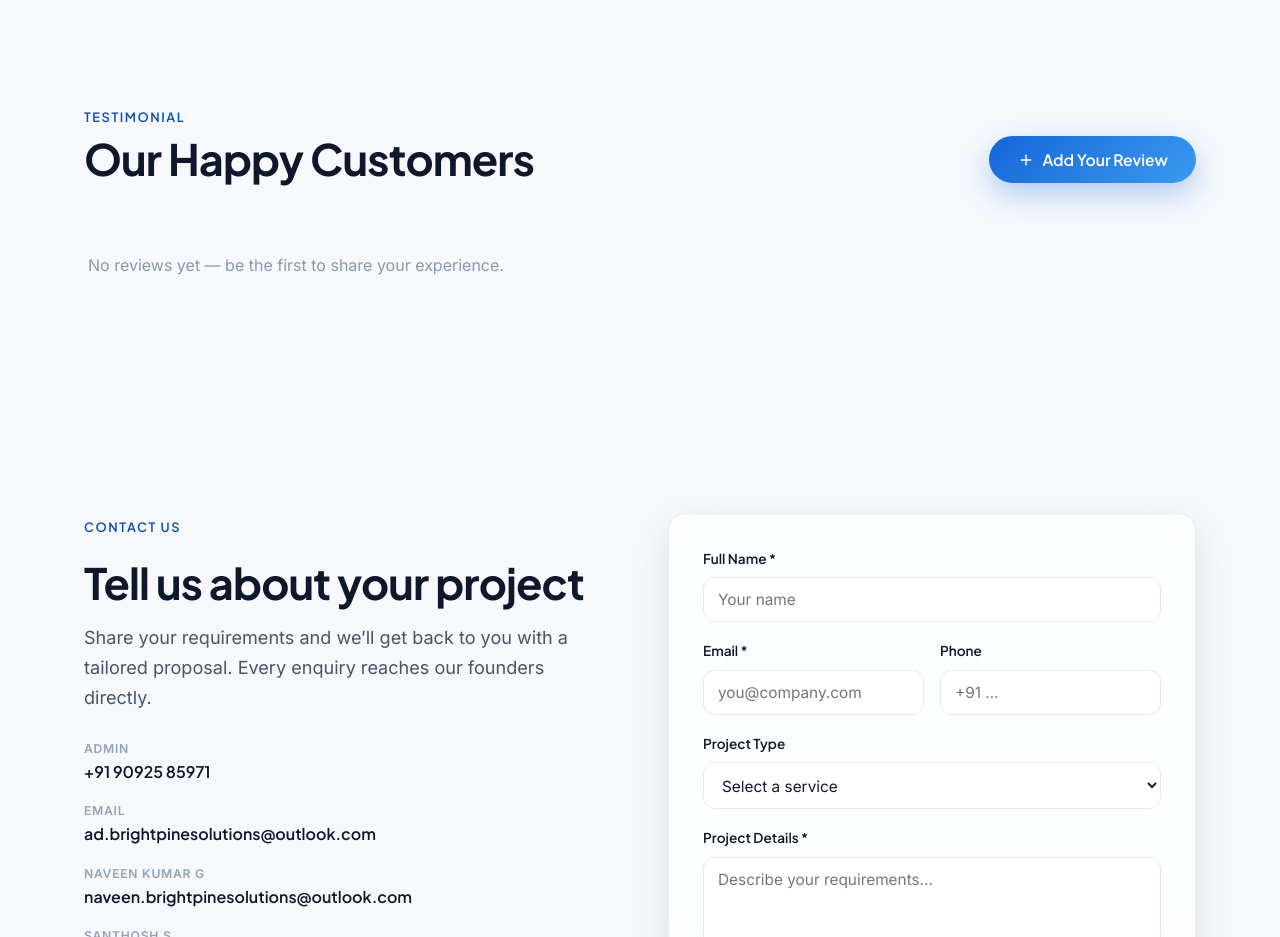
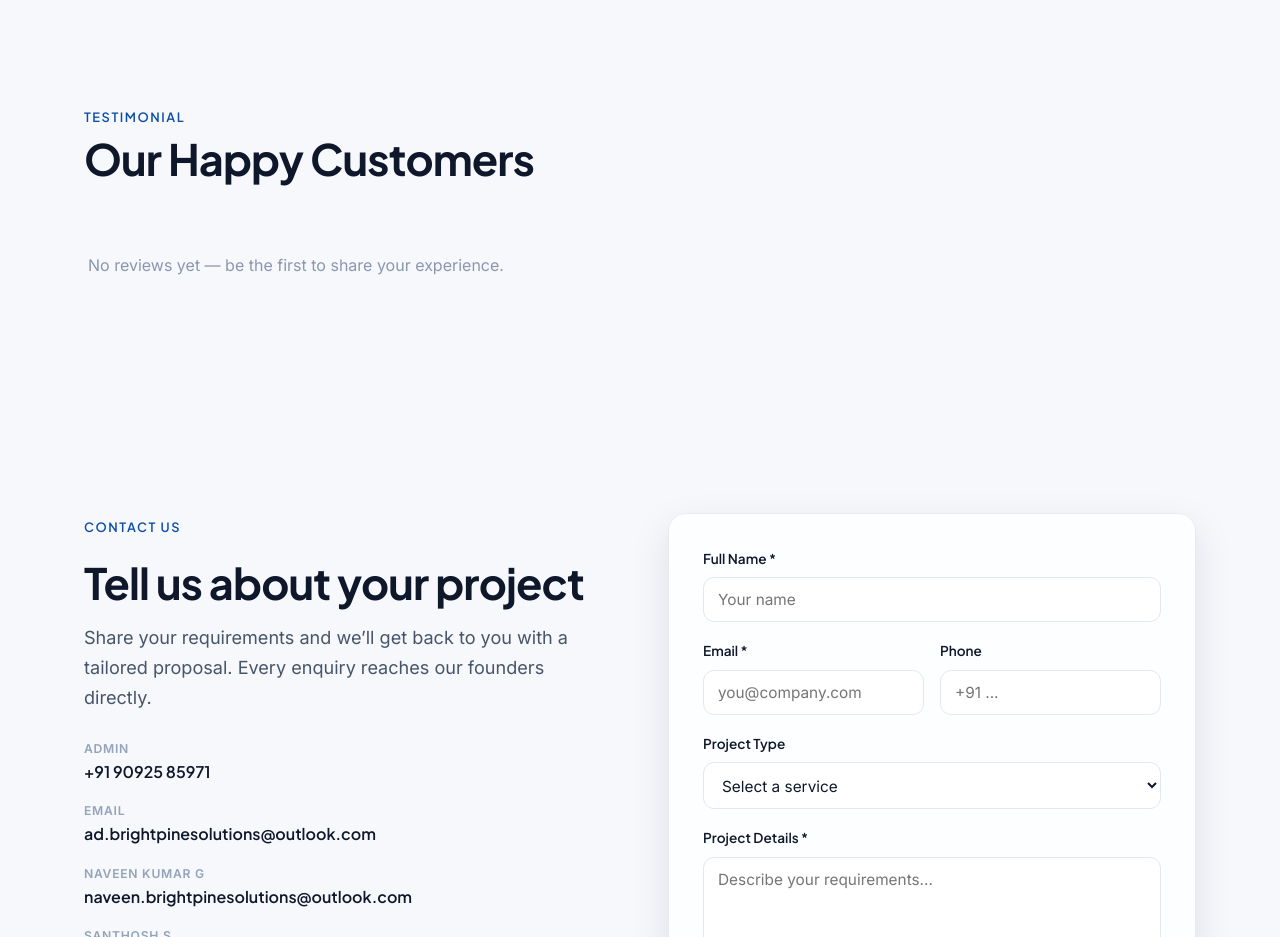
Before and after one commit to BrightPineSolutions/BrightPineSolutions, a website: page index.html in a window 1280 px wide. Shown: the part 6000-6937 px from the top of the page. Drawn offline with Linux system fonts and the light colour scheme; no server answers.

Commit message:
Hide for Add Review button.

```diff
--- a/index.html
+++ b/index.html
@@ -298,7 +298,7 @@
             <button type="button" class="rev-arrow" id="revNext" aria-label="Next reviews">
               <svg viewBox="0 0 24 24" width="22" height="22" fill="none" stroke="currentColor" stroke-width="2.2"><path d="M9 6l6 6-6 6"/></svg>
             </button>
-            <button type="button" class="btn btn-primary rev-add" id="openReviewTop">
+            <button type="button" class="btn btn-primary rev-add" id="openReviewTop" style="display:none;">
               <svg viewBox="0 0 24 24" width="18" height="18" fill="none" stroke="currentColor" stroke-width="2"><path d="M12 5v14M5 12h14"/></svg>
               Add Your Review
             </button>
```
